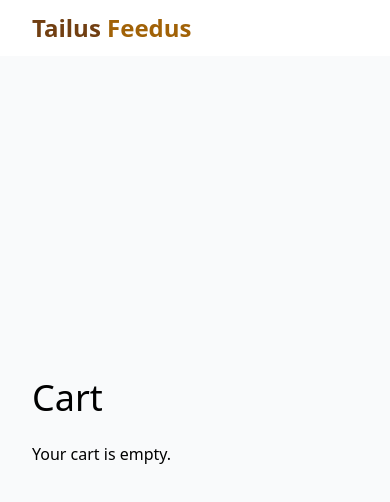
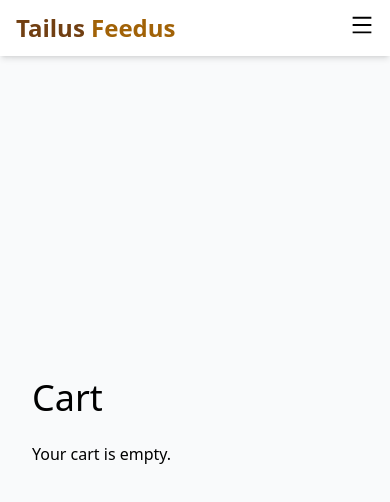
Before and after one commit to hasibulmahi/practical-assessment-repliq, a Next.js app: page /cart in a window 390 px wide. Shown: the top 502 px of the page. Built offline with nearby package versions, Linux system fonts and the light colour scheme.

Commit message:
navbar-responsive

```diff
--- a/components/Navbar.jsx
+++ b/components/Navbar.jsx
@@ -1,35 +1,60 @@
 "use client";
 import { useTanstack } from "@/providers/TanstackProvider";
 import Link from "next/link";
-import React from "react";
+import React, { useState } from "react";
 import { useRouter } from "next/navigation";
+import { AiOutlineMenu, AiOutlineClose, AiOutlineLogin } from "react-icons/ai"; // Icons for mobile menu and login
 
 const Navbar = () => {
-  const { user, logout, cart } = useTanstack(); // Include cart from useTanstack
+  const { user, logout, cart } = useTanstack();
   const router = useRouter();
+  const [isMobileMenuOpen, setIsMobileMenuOpen] = useState(false);
 
   const handleLogout = async () => {
     await logout();
-    router.push("/login"); // Redirect to login page after logout
+    router.push("/login");
+  };
+
+  const toggleMobileMenu = () => {
+    setIsMobileMenuOpen(!isMobileMenuOpen);
   };
 
   return (
-    <nav className="fixed z-50 w-full bg-white md:absolute md:bg-transparent">
-      <div className="container m-auto px-2 md:px-12 lg:px-7">
-        <div className="flex flex-wrap items-center justify-between py-3 gap-6 md:py-4 md:gap-0">
-          <div className="w-full px-6 flex justify-between lg:w-max md:px-0 z-30">
-            <Link href="/" aria-label="logo" className="flex space-x-2 items-center">
+    <nav className="fixed z-50 w-full bg-white shadow-md">
+      <div className="container mx-auto flex items-center justify-between px-4 py-3">
+        <Link
+          href="/"
+          aria-label="logo"
+          className="flex space-x-2 items-center"
+        >
           <span className="text-2xl font-bold text-yellow-900">
             Tailus <span className="text-yellow-700">Feedus</span>
           </span>
         </Link>
+
+        {/* Mobile Menu Toggle */}
+        <div className="lg:hidden">
+          <button onClick={toggleMobileMenu} aria-label="Toggle Mobile Menu">
+            {isMobileMenuOpen ? (
+              <AiOutlineClose size={24} />
+            ) : (
+              <AiOutlineMenu size={24} />
+            )}
+          </button>
         </div>
 
-          <div className="hidden flex-col lg:flex lg:flex-row justify-end z-30 items-center gap-y-6 p-6 rounded-xl bg-white lg:gap-8 lg:bg-transparent lg:p-0">
-            <Link href="/all-recipes" className="text-yellow-900 hover:text-yellow-600 transition">
+        {/* Desktop Menu */}
+        <div className="hidden lg:flex items-center space-x-8">
+          <Link
+            href="/all-recipes"
+            className="text-yellow-900 hover:text-yellow-600 transition"
+          >
             All Recipes
           </Link>
-            <Link href="/cart" className="flex items-center gap-2 text-yellow-900 hover:text-yellow-600 transition">
+          <Link
+            href="/cart"
+            className="flex items-center gap-2 text-yellow-900 hover:text-yellow-600 transition"
+          >
             Cart
             {cart.length > 0 && (
               <span className="bg-yellow-400 text-black font-bold rounded-full w-6 h-6 flex items-center justify-center text-sm">
@@ -46,17 +71,81 @@ const Navbar = () => {
             </button>
           ) : (
             <>
-                <Link href="/login" className="text-yellow-900 hover:text-yellow-600 transition ">
+              <Link
+                href="/login"
+                className="flex items-center gap-2 text-yellow-900 bg-yellow-400 px-4 py-2 rounded font-bold hover:bg-yellow-500 transition-all duration-200"
+              >
                 Login
+                <AiOutlineLogin size={18} />
               </Link>
-                <Link href="/signup" className="bg-yellow-400 text-black font-bold py-2 px-4 rounded hover:bg-yellow-500">
+              <Link
+                href="/signup"
+                className="bg-yellow-400 text-black font-bold py-2 px-4 rounded hover:bg-yellow-500"
+              >
                 Sign Up
               </Link>
             </>
           )}
         </div>
       </div>
+
+      {/* Mobile Menu */}
+      {isMobileMenuOpen && (
+        <div className="lg:hidden bg-white shadow-md">
+          <div className="flex flex-col items-start space-y-4 p-4">
+            <Link
+              href="/all-recipes"
+              className="text-yellow-900 hover:text-yellow-600 transition"
+              onClick={toggleMobileMenu}
+            >
+              All Recipes
+            </Link>
+            <Link
+              href="/cart"
+              className="flex items-center gap-2 text-yellow-900 hover:text-yellow-600 transition"
+              onClick={toggleMobileMenu}
+            >
+              Cart
+              {cart.length > 0 && (
+                <span className="bg-yellow-400 text-black font-bold rounded-full w-6 h-6 flex items-center justify-center text-sm">
+                  {cart.length}
+                </span>
+              )}
+            </Link>
+            {user ? (
+              <button
+                onClick={() => {
+                  handleLogout();
+                  toggleMobileMenu();
+                }}
+                className="bg-yellow-400 text-black font-bold py-2 px-4 rounded hover:bg-yellow-500 w-full text-left"
+              >
+                Logout
+              </button>
+            ) : (
+              <>
+                <div className="flex flex-col gap-4">
+                  <Link
+                    href="/login"
+                    className="flex items-center gap-2 text-yellow-900 bg-yellow-400 px-4 py-2 rounded font-bold hover:bg-yellow-500 transition-all duration-200 w-full"
+                    onClick={toggleMobileMenu}
+                  >
+                    <AiOutlineLogin size={18} />
+                    Login
+                  </Link>
+                  <Link
+                    href="/signup"
+                    className="bg-yellow-400 text-black font-bold py-2 px-4 rounded hover:bg-yellow-500 w-full text-left"
+                    onClick={toggleMobileMenu}
+                  >
+                    Sign Up
+                  </Link>
                 </div>
+              </>
+            )}
+          </div>
+        </div>
+      )}
     </nav>
   );
 };
```
Lines whose indentation alone changed are shown as unchanged.
